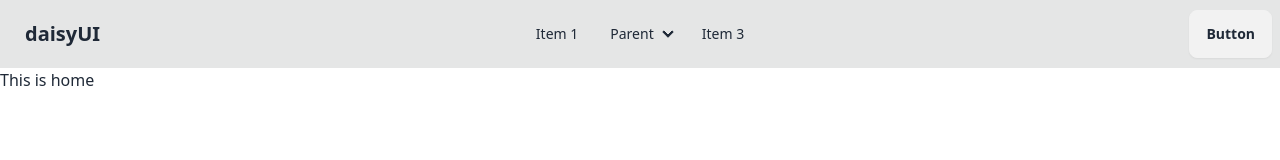
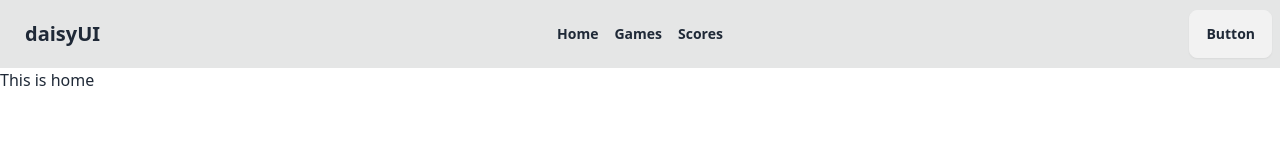
Before and after one commit to OMI786I/fun_project, a React (Vite) app: page / in a window 1280 px wide. Shown: the top 160 px of the page. Built offline with nearby package versions, Linux system fonts and the light colour scheme.

Commit message:
added basic routes

```diff
--- /dev/null
+++ b/src/Page/Games.jsx
@@ -0,0 +1,7 @@
+import React from "react";
+
+const Games = () => {
+  return <div>This is Games</div>;
+};
+
+export default Games;
--- /dev/null
+++ b/src/Page/Score.jsx
@@ -0,0 +1,7 @@
+import React from "react";
+
+const Score = () => {
+  return <div>This is scores</div>;
+};
+
+export default Score;
--- a/src/components/Navbar.jsx
+++ b/src/components/Navbar.jsx
@@ -1,6 +1,27 @@
 import React from "react";
+import { NavLink } from "react-router-dom";
 
 const Navbar = () => {
+  const navLink = (
+    <div className="flex-row md:flex-col gap-6  ">
+      <NavLink to="/">
+        <button className="hover:border-red-500 border-transparent  duration-150 hover:text-red-500 font-bold p-2  focus:border-red-500 focus:text-red-500">
+          Home
+        </button>
+      </NavLink>
+      <NavLink to="/game">
+        <button className="hover:border-red-500 border-transparent  duration-150 hover:text-red-500 font-bold p-2  focus:border-red-500 focus:text-red-500">
+          Games
+        </button>
+      </NavLink>
+      <NavLink to="/score">
+        <button className="hover:border-red-500 border-transparent  duration-150 hover:text-red-500 font-bold p-2  focus:border-red-500 focus:text-red-500">
+          Scores
+        </button>
+      </NavLink>
+    </div>
+  );
+
   return (
     <div>
       <div className="navbar bg-base-300">
@@ -26,49 +47,13 @@ const Navbar = () => {
               tabIndex={0}
               className="menu menu-sm dropdown-content bg-base-100 rounded-box z-[1] mt-3 w-52 p-2 shadow"
             >
-              <li>
-                <a>Item 1</a>
-              </li>
-              <li>
-                <a>Parent</a>
-                <ul className="p-2">
-                  <li>
-                    <a>Submenu 1</a>
-                  </li>
-                  <li>
-                    <a>Submenu 2</a>
-                  </li>
-                </ul>
-              </li>
-              <li>
-                <a>Item 3</a>
-              </li>
+              {navLink}
             </ul>
           </div>
           <a className="btn btn-ghost text-xl">daisyUI</a>
         </div>
         <div className="navbar-center hidden lg:flex">
-          <ul className="menu menu-horizontal px-1">
-            <li>
-              <a>Item 1</a>
-            </li>
-            <li>
-              <details>
-                <summary>Parent</summary>
-                <ul className="p-2">
-                  <li>
-                    <a>Submenu 1</a>
-                  </li>
-                  <li>
-                    <a>Submenu 2</a>
-                  </li>
-                </ul>
-              </details>
-            </li>
-            <li>
-              <a>Item 3</a>
-            </li>
-          </ul>
+          <ul className="menu menu-horizontal px-1">{navLink}</ul>
         </div>
         <div className="navbar-end">
           <a className="btn">Button</a>
```
Also changed, not shown: src/main.jsx (+10 -8 lines).
